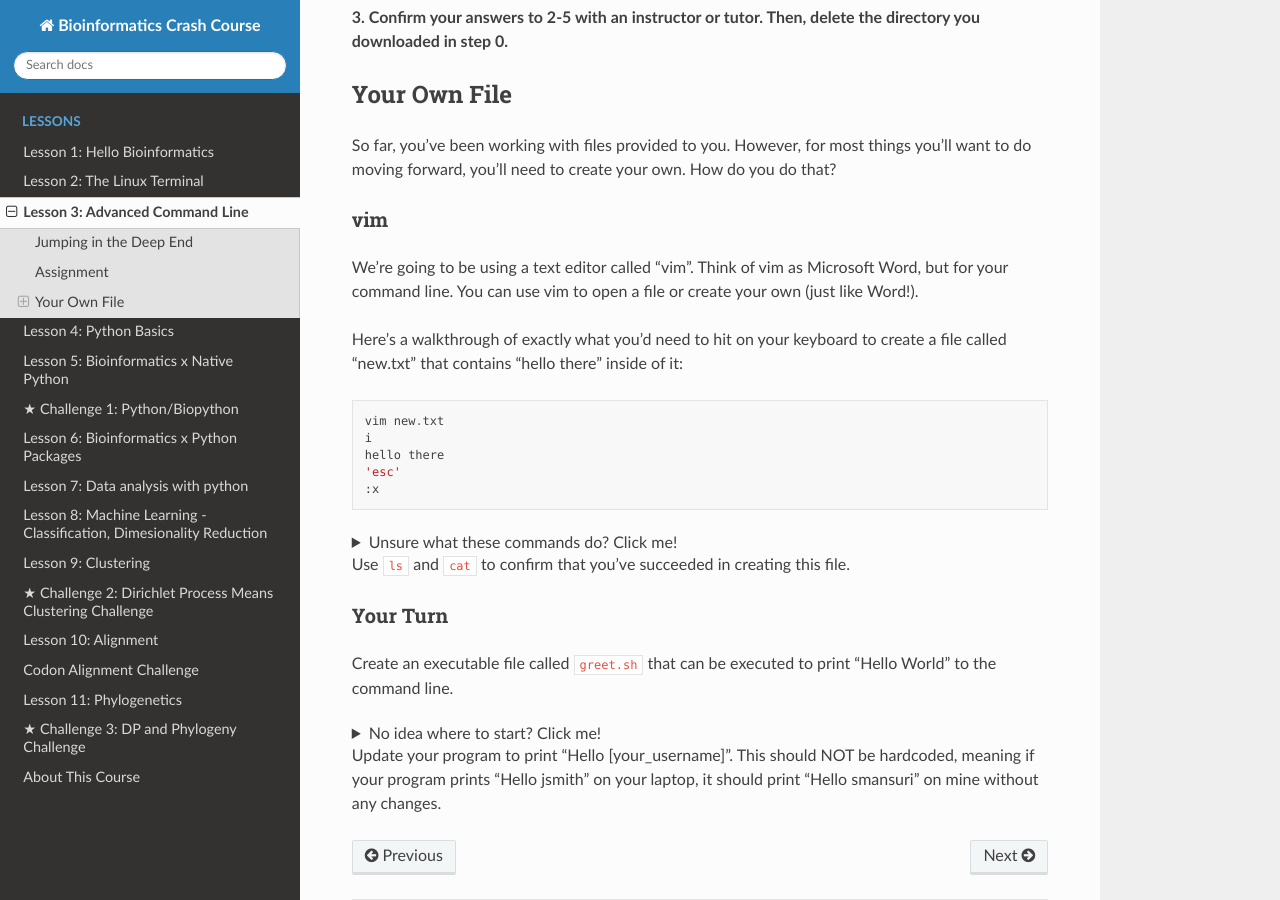
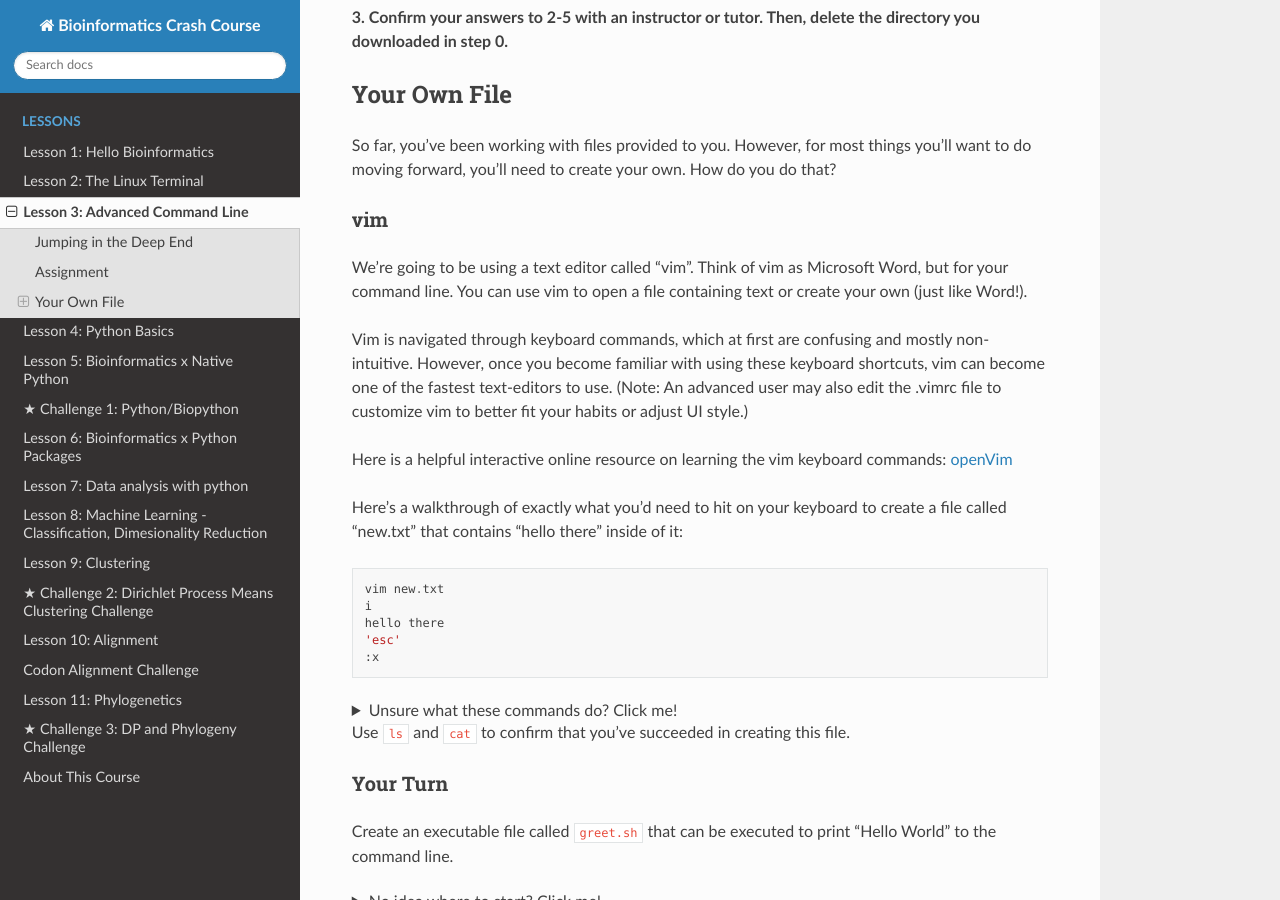
Before and after one commit to ubicucsd/crash_course, a Sphinx documentation site: the page built from source/3_AdvancedTerminal.md, in a window 1280 px wide and 900 px high, scrolled down 898 px. Built offline with Sphinx 7.4.7 and the Read the Docs theme 2.0.0, drawn with Linux system fonts in a browser that asks for light colours.

Commit message:
Update 3_AdvancedTerminal.md

```diff
--- a/source/3_AdvancedTerminal.md
+++ b/source/3_AdvancedTerminal.md
@@ -52,7 +52,11 @@ So far, you've been working with files provided to you. However, for most things
 
 ### vim
 
-We're going to be using a text editor called "vim". Think of vim as Microsoft Word, but for your command line. You can use vim to open a file or create your own (just like Word!).
+We're going to be using a text editor called "vim". Think of vim as Microsoft Word, but for your command line. You can use vim to open a file containing text or create your own (just like Word!).
+
+Vim is navigated through keyboard commands, which at first are confusing and mostly non-intuitive. However, once you become familiar with using these keyboard shortcuts, vim can become one of the fastest text-editors to use. (Note: An advanced user may also edit the .vimrc file to customize vim to better fit your habits or adjust UI style.)
+
+Here is a helpful interactive online resource on learning the vim keyboard commands: [openVim](https://www.openvim.com/)
 
 Here's a walkthrough of exactly what you'd need to hit on your keyboard to create a file called "new.txt" that contains "hello there" inside of it:
 
```
